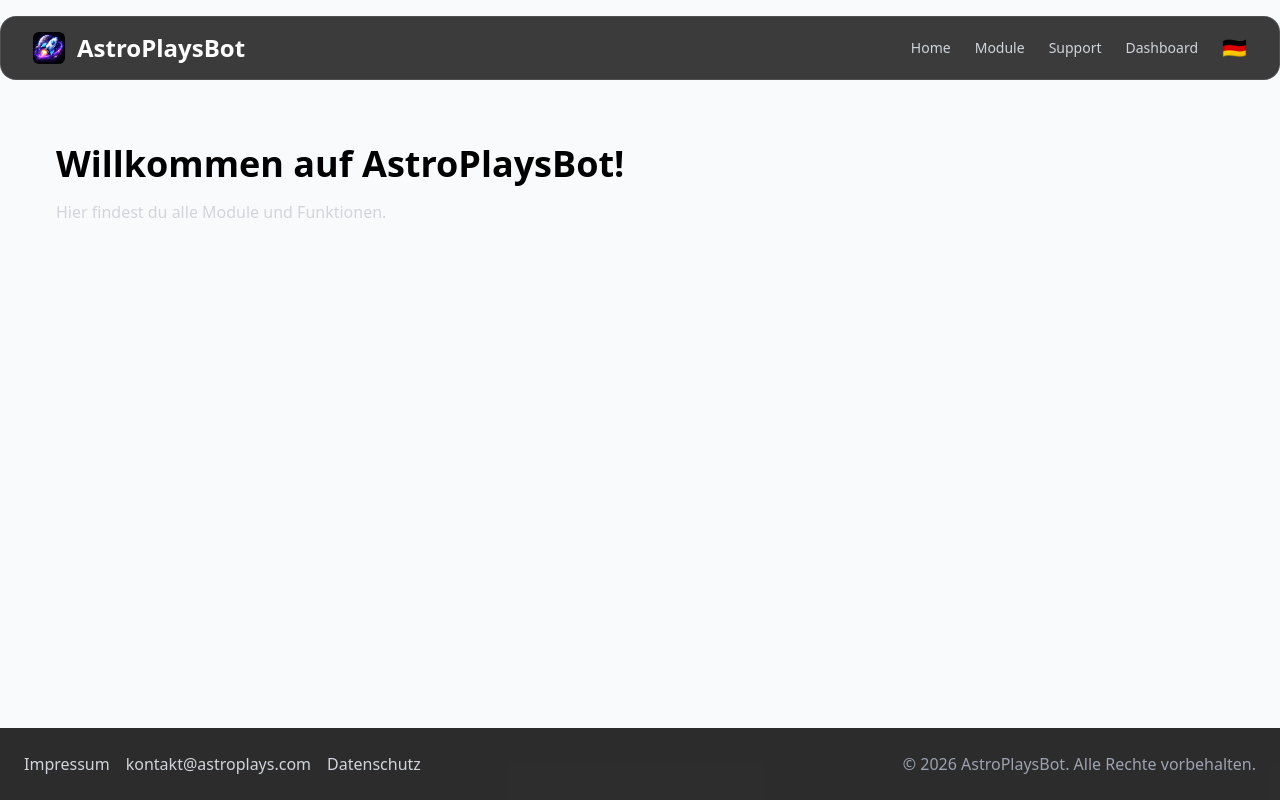
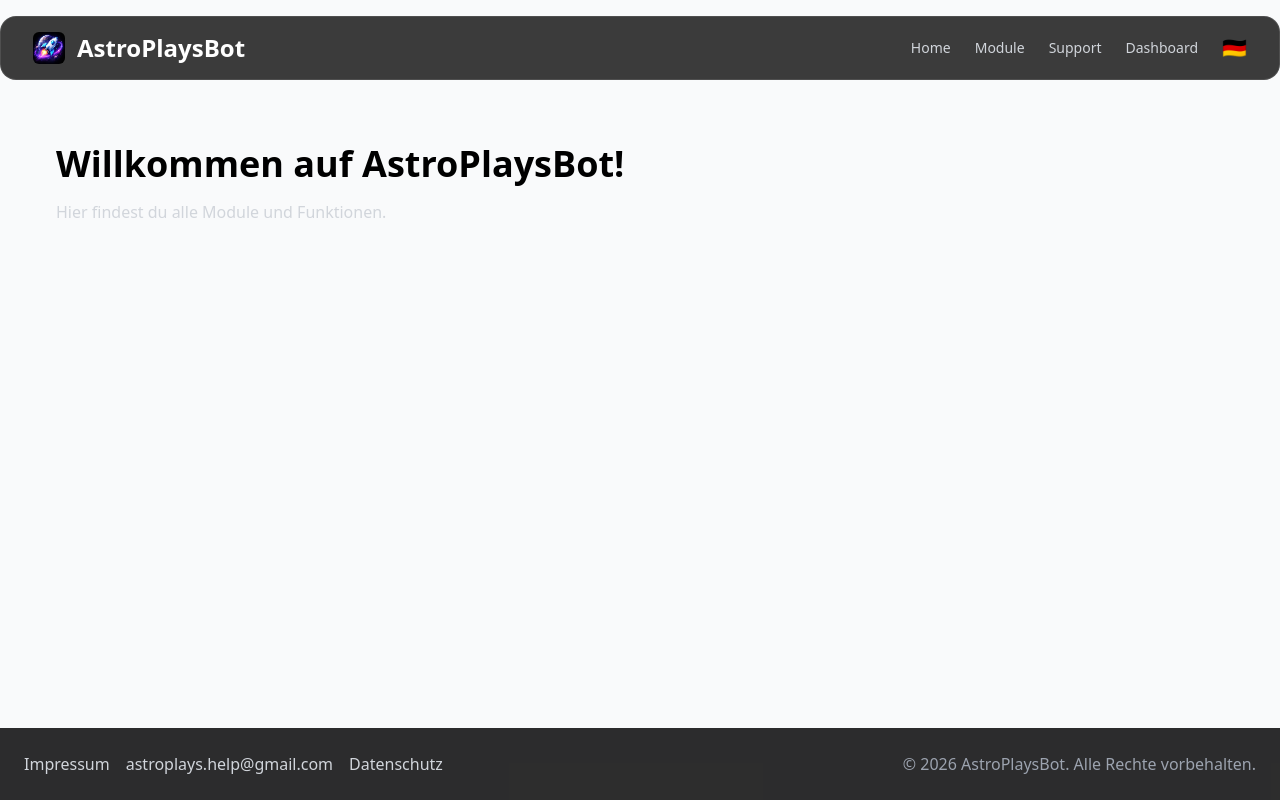
Before and after one commit to AstroPlaysBot/information, a Next.js app: page / in a window 1280 px wide. Built offline with nearby package versions, Linux system fonts and the light colour scheme.

Commit message:
Update FixedFooter.tsx

```diff
--- a/src/components/FixedFooter.tsx
+++ b/src/components/FixedFooter.tsx
@@ -7,7 +7,7 @@ const FixedFooter: React.FC = () => {
       {/* Link Gruppe */}
       <div className="flex flex-col md:flex-row gap-4 text-sm md:text-base">
         <a href="/impressum" className="hover:text-white transition">Impressum</a>
-        <a href="mailto:kontakt@astroplays.com" className="hover:text-white transition">kontakt@astroplays.com</a>
+        <a href="mailto:astroplays.help@gmail.com" className="hover:text-white transition">astroplays.help@gmail.com</a>
         <a href="/datenschutz" className="hover:text-white transition">Datenschutz</a>
       </div>
 
```
